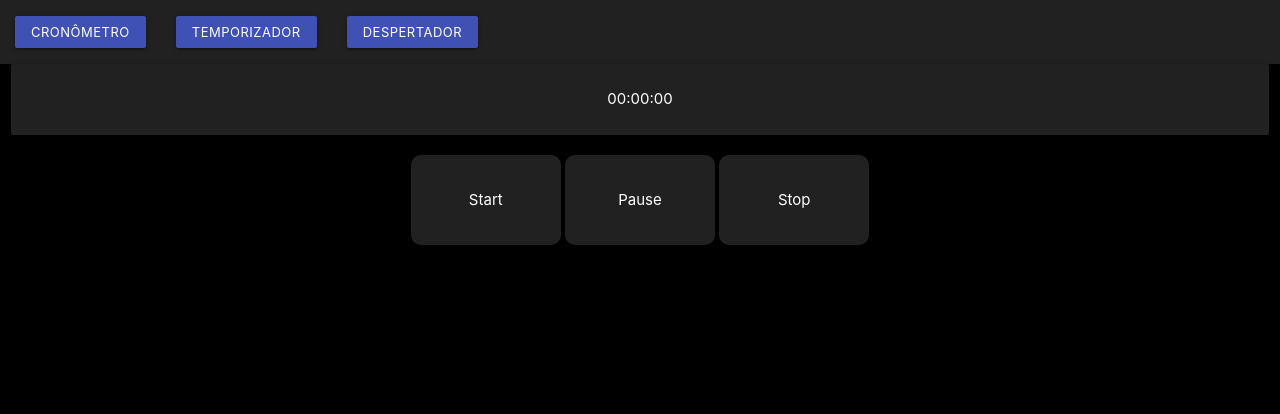
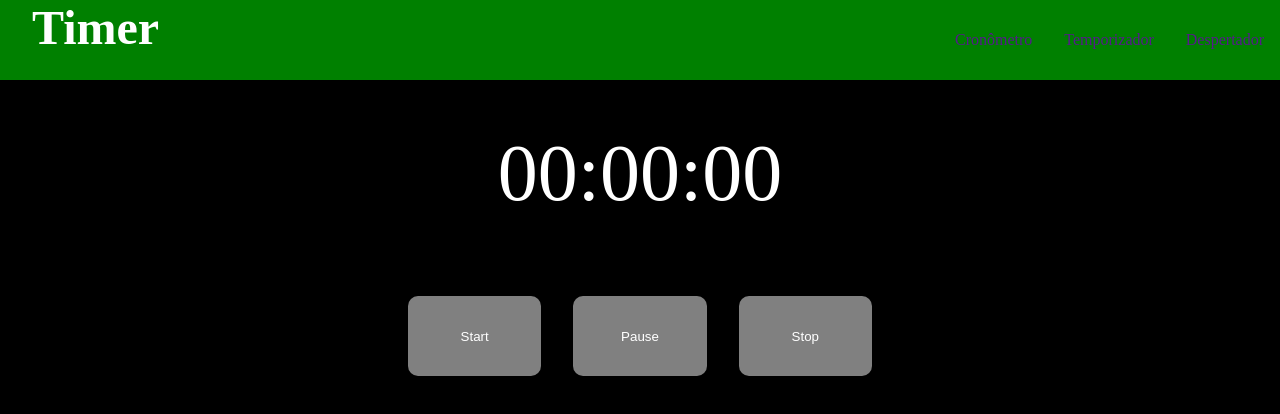
Before and after one commit to pistilligabriel/TimerJS, a plain HTML site: page index.html in a window 1280 px wide. Drawn offline with nearby package versions, Linux system fonts and the light colour scheme.

Commit message:
update css

```diff
--- a/index.css
+++ b/index.css
@@ -1,12 +1,39 @@
+header .navegador{
+    padding-left:2rem;
+    display: flex;
+    background-color: green;
+    height: 5rem;
+    justify-content: space-between;
+}
+
+header nav ul{
+    display: flex;
+    align-items: center;
+    justify-self: flex-start;
+    margin: 1rem;
+    gap: 2rem;
+}
+
 body{
     background-color: black;
     text-align: center;
+    display: flex;
+    flex-direction: column;
+    gap: 3rem;
 }
 
 h1{
     color: white;
     height: 1.5em;
-    font-size: 7em;
+    font-size: 3em;
+    position: relative;
+}
+
+.botaos{
+    display: flex;
+    justify-content: center;
+    align-items: center;
+    gap: 2rem;
 }
 
 button{
@@ -21,6 +48,8 @@ button:hover{
     cursor: pointer;
 }
 
-#card{
-    margin: 0 auto;
+.timer{
+    color: white;
+    font-size: 5em;
+    height: 1.5em;
 }
--- a/index.html
+++ b/index.html
@@ -4,35 +4,28 @@
     <meta charset="UTF-8" />
     <meta name="viewport" content="width=device-width, initial-scale=1.0" />
     <link rel="stylesheet" href="index.css" />
-    <link rel="stylesheet" href="https://cdnjs.cloudflare.com/ajax/libs/materialize/1.0.0/css/materialize.min.css">
+    <link rel="stylesheet" href="reset.css">
     <title>Timer</title>
   </head>
 
   <body>
     <header>
-     <nav class="grey darken-4">
-        <ul class="center hide-on-med-and-down">
-            <li><a href="" class="waves-effect waves-light btn-small indigo">Cronômetro </a></li>
-            <li><a href="" class="waves-effect waves-light btn-small indigo">Temporizador</a></li>
-            <li><a href="" class="waves-effect waves-light btn-small indigo">Despertador</a></li>
-
+     <nav class="navegador">
+        <h1>Timer</h1>
+        <ul class= "lista">
+            <li><a href="">Cronômetro </a></li>
+            <li><a href="">Temporizador</a></li>
+            <li><a href="">Despertador</a></li>
         </ul>
      </nav>
     </header>
-    <div class="div">
-        <div class="row">
-        <div class="col s12">
-          <div id="card" class="card-panel x-large grey darken-4">
-            <span class="white-text"> 00:00:00
-            </span>
-          </div>
-        </div>
-      </div>
+            <span class= "timer"> 00:00:00</span>
+      <div class="botaos">
       <button class="waves-effect btn-x-large grey darken-4" id="start" onclick="start()">Start</button>
       <button class="waves-effect btn-x-large grey darken-4" onclick="pause()">Pause</button>
       <button class="waves-effect btn-x-large grey darken-4" id="stop" onclick="stop()">Stop</button>
     </div>
+    </div>
     <script src="index.js"></script>
-    <script src="https://cdnjs.cloudflare.com/ajax/libs/materialize/1.0.0/js/materialize.min.js"></script>
   </body>
 </html>
--- /dev/null
+++ b/reset.css
@@ -0,0 +1,13 @@
+*{
+  margin: 0;
+  padding: 0;
+  box-sizing: border-box;
+}
+
+li{
+  list-style: none;
+}
+
+a{
+  text-decoration: none;
+}
```
